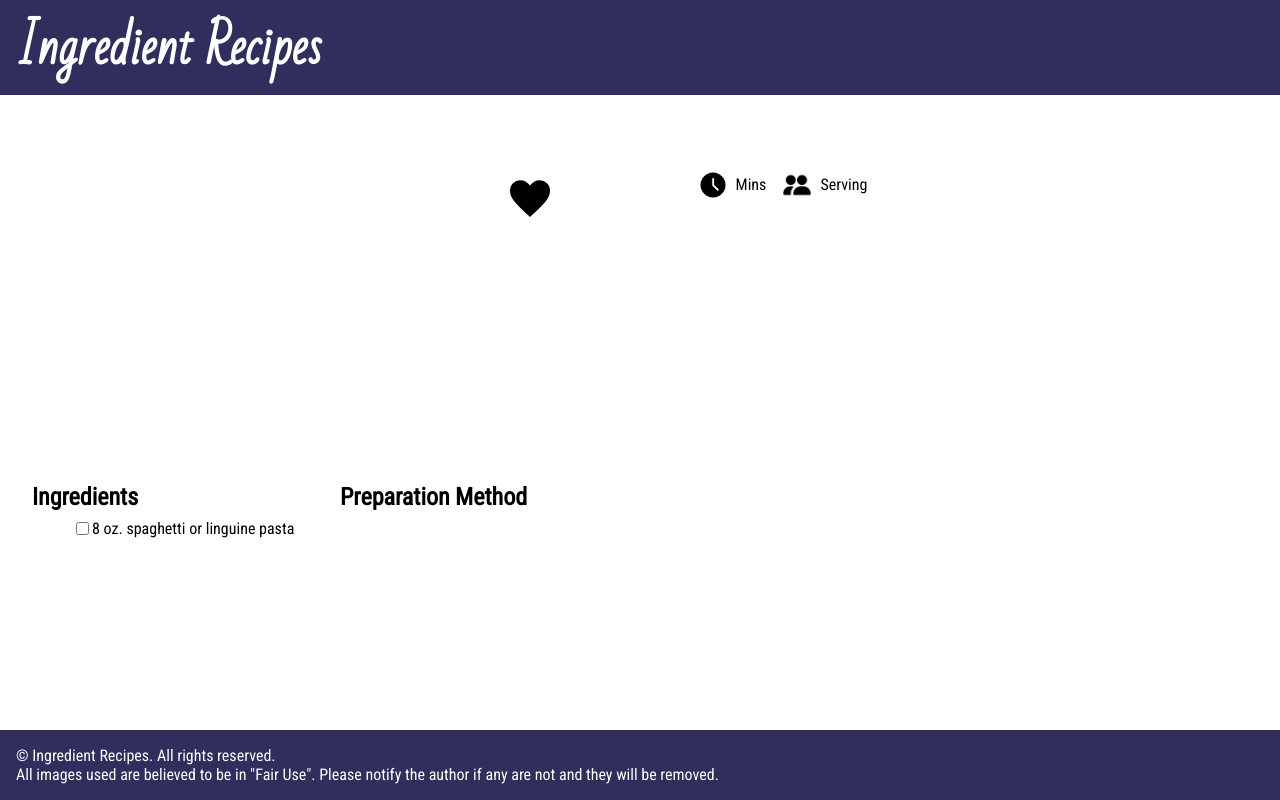
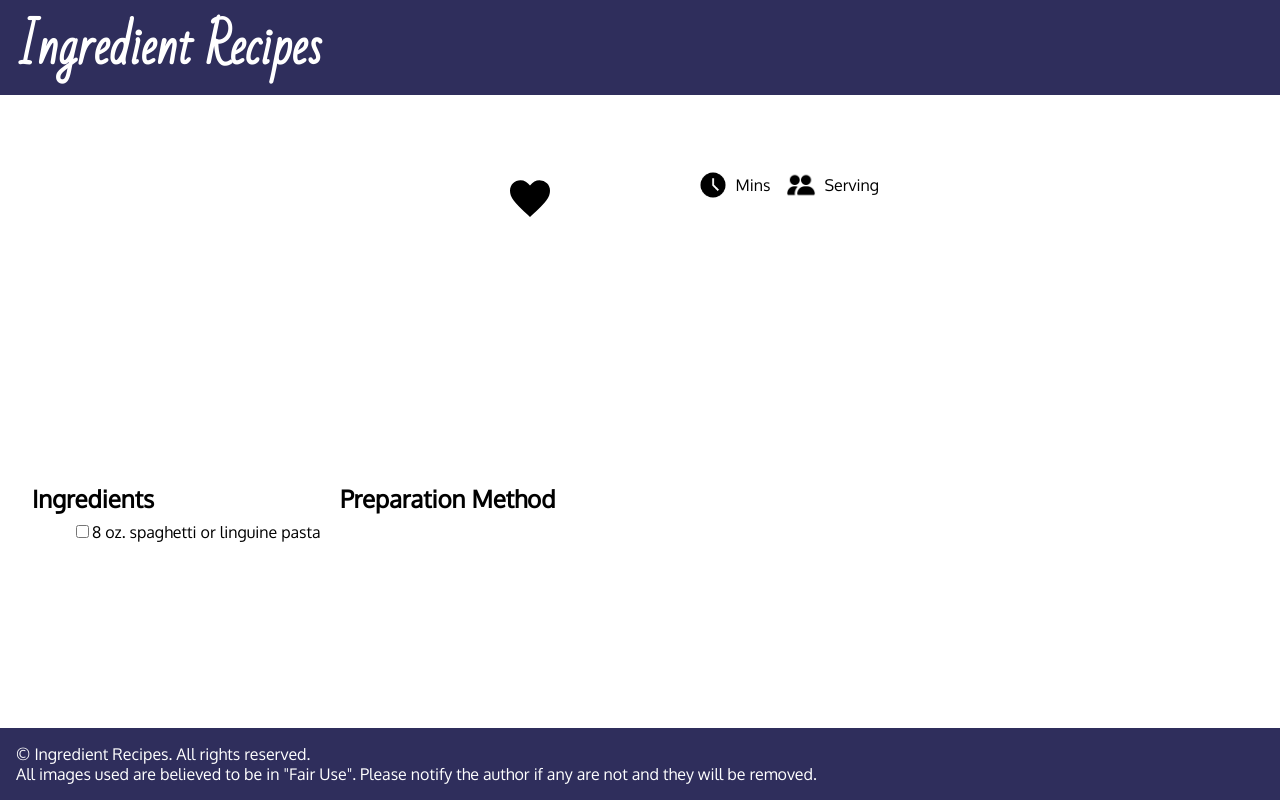
Before and after one commit to nyamuda/foodapp, a website built with Vite: page view/recipe-details.html in a window 1280 px wide. Built offline with nearby package versions, Linux system fonts and the light colour scheme.

Commit message:
font style changed

```diff
--- a/css/home.scss
+++ b/css/home.scss
@@ -26,8 +26,8 @@
  * ........................
  */
 
-@import url('https://fonts.googleapis.com/css2?family=Roboto+Condensed&display=swap');
 @import url('https://fonts.googleapis.com/css2?family=Bad+Script&display=swap');
+@import url('https://fonts.googleapis.com/css2?family=Oxygen&display=swap');
 $primary-color:#15125C;
 $secondary-color:#2f2e5c;
 $accent1:#7471e1;
@@ -35,7 +35,7 @@ $accent2:#2622a8;
 $header-font:'Bad Script',
 cursive;
 $padding-left:1rem;
-$body-font:'Roboto Condensed',
+$body-font:'Oxygen',
 sans-serif;
 
 /*------------------------------------*\
@@ -132,6 +132,10 @@ body {
 .serves {
     display: flex;
     align-items: center;
+}
+
+.serves {
+    padding-bottom: 0.2rem;
 }
 
 .accent-text {
@@ -302,12 +306,13 @@ header {
     padding-left: 1rem;
     border-bottom: 20px solid $accent1;
     width: 100%;
-    font-size: 2rem;
+    font-size: 1rem;
 }
 
 .background-img-text {
-    width: 80%;
+    width: 100%;
     text-align: left;
+    font-size: 2rem;
 }
 
 @media (min-width:768px) {
--- a/css/recipe-details.scss
+++ b/css/recipe-details.scss
@@ -1,4 +1,4 @@
-@import url('https://fonts.googleapis.com/css2?family=Roboto+Condensed&display=swap');
+@import url('https://fonts.googleapis.com/css2?family=Oxygen&display=swap');
 @import url('https://fonts.googleapis.com/css2?family=Bad+Script&display=swap');
 $primary-color:#15125C;
 $secondary-color:#2f2e5c;
@@ -7,7 +7,7 @@ $accent2:#2622a8;
 $bottom-space:0rem;
 $header-font:'Bad Script',
 cursive;
-$body-font:'Roboto Condensed',
+$body-font:'Oxygen',
 sans-serif;
 $padding-left:1rem;
 
--- a/functions/functions.js
+++ b/functions/functions.js
@@ -33,11 +33,11 @@ export function buildRecipeCard(name, time, servings, img, id) {
        </h1>
        <div class="card-bottom">
            <div class="block-row-col">
-               <div class="time"><img class="card-icon" src="/images/schedule_FILL1_wght400_GRAD0_opsz48.png" alt="time" width="20px">
+               <div class="time"><img class="card-icon" src="../images/schedule_FILL1_wght400_GRAD0_opsz48.png" alt="time" width="20px">
                    <p><span class="accent-text">${time}</span>Mins</p>
 
                </div>
-               <div class="serves"><img class="card-icon" src="/images/people.png" alt="people" width="20px">
+               <div class="serves"><img class="card-icon" src="../images/people.png" alt="people" width="20px">
                    <p><span class="accent-text">${servings}</span>Serving</p>
                </div>
            </div>
--- a/view/recipe-details.html
+++ b/view/recipe-details.html
@@ -32,11 +32,11 @@
                     </h1>
                     <div class="card-bottom">
                         <div class="block-row-col">
-                            <div class="time"><img class="card-icon" src="/images/schedule_FILL1_wght400_GRAD0_opsz48.png" alt="time" width="30px">
+                            <div class="time"><img class="card-icon" src="../images/schedule_FILL1_wght400_GRAD0_opsz48.png" alt="time" width="30px">
                                 <p><span id="time-recipe" class="accent-text"></span>Mins</p>
 
                             </div>
-                            <div class="serves"><img class="card-icon" src="/images/people.png" alt="people" width="30px">
+                            <div class="serves"><img class="card-icon" src="../images/people.png" alt="people" width="30px">
                                 <p><span id="servings-recipe" class="accent-text"></span>Serving</p>
                             </div>
                         </div>
```
Also changed, not shown: css/home.css, css/recipe-details.css, 2 other files.
